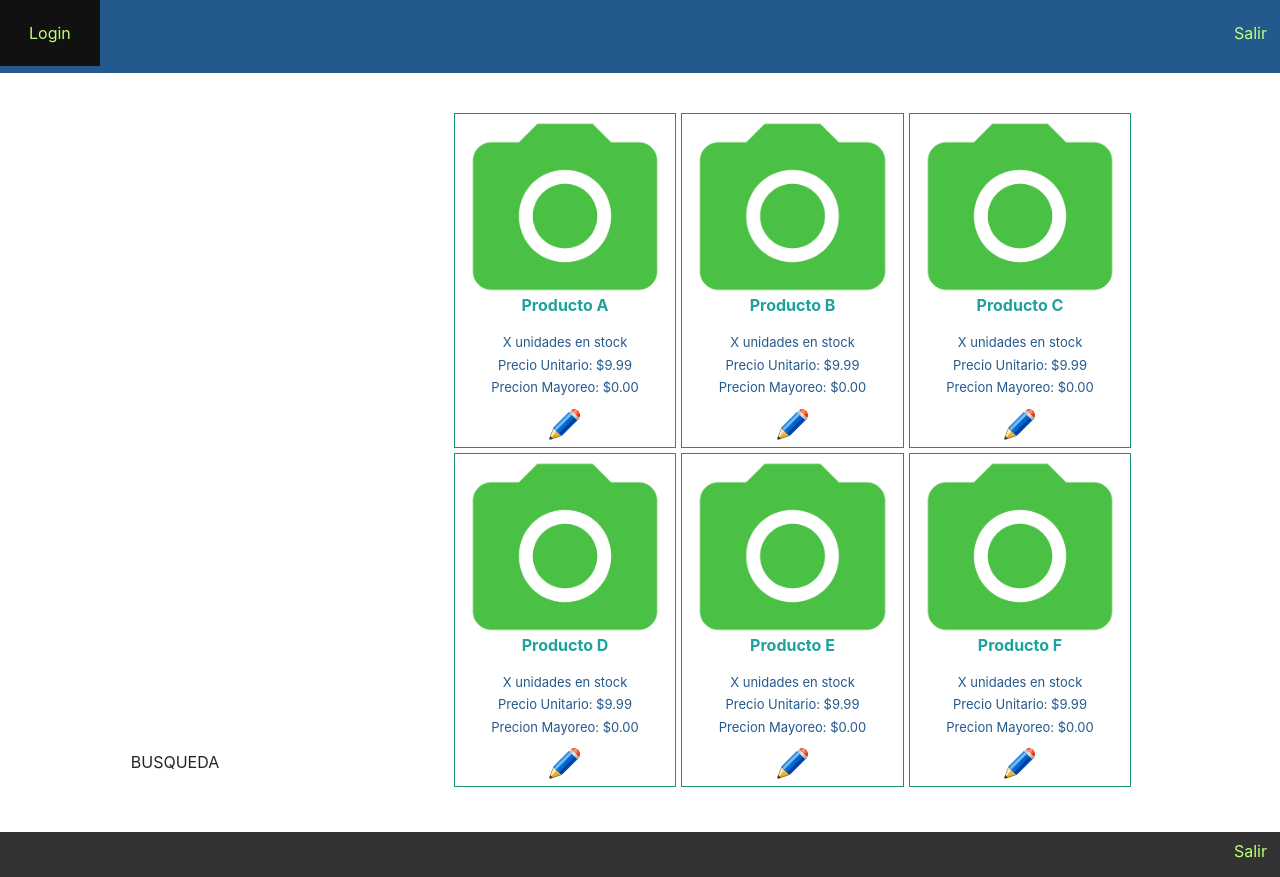
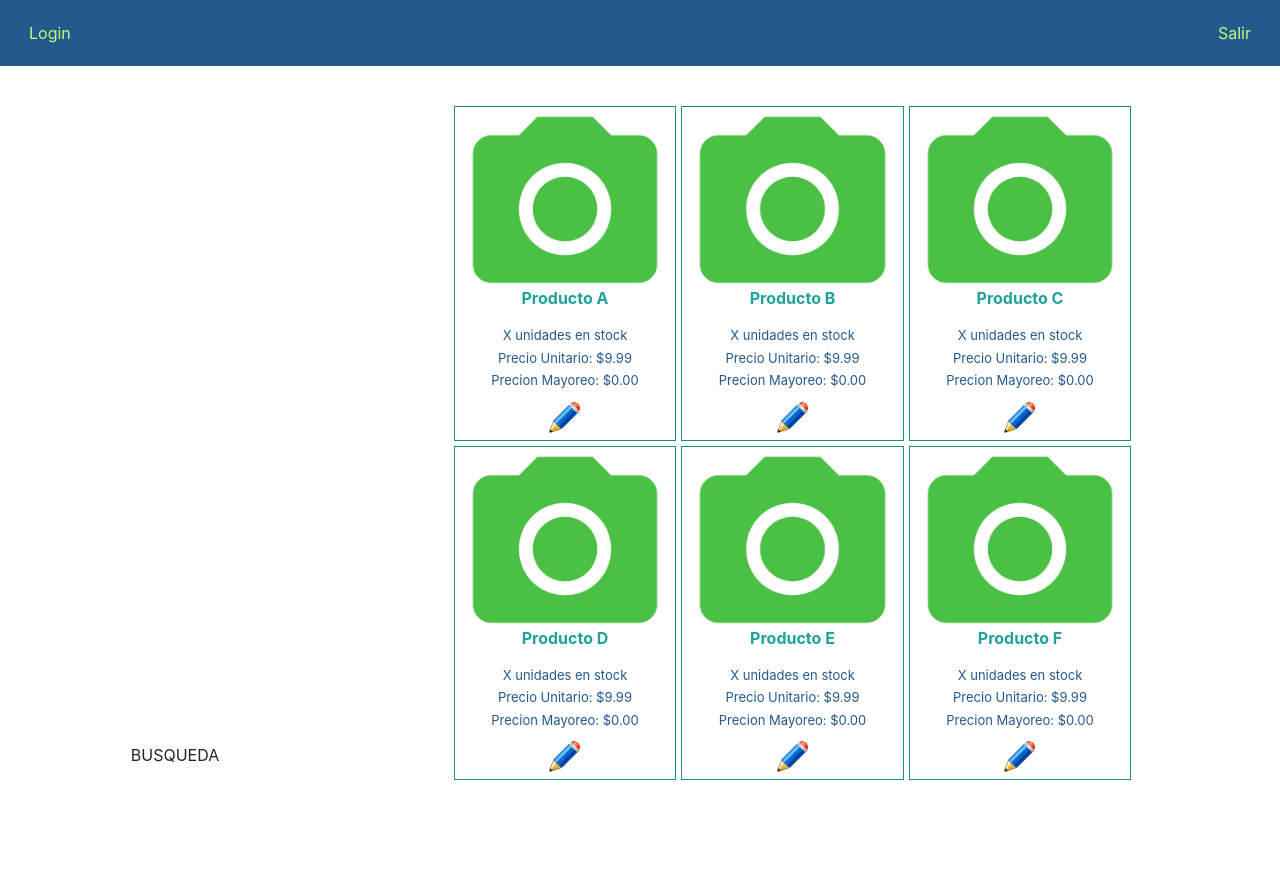
Before and after one commit to angelicaAvila/labCel, an Angular app in the folder proyecto/: page / in a window 1280 px wide. After the commit the page ends 825 px from the top, so only its background shows below. Built offline with nearby package versions, Linux system fonts and the light colour scheme.

Commit message:
Reorganize and rename files. UI changes

```diff
--- a/proyecto/src/app/app-routing.module.ts
+++ b/proyecto/src/app/app-routing.module.ts
@@ -1,10 +1,8 @@
 import { NgModule } from '@angular/core';
 import { Routes, RouterModule } from '@angular/router';
-import { InicioComponent } from './Inicio/inicio.component';
 import { LoginComponent } from './menu/top-menu/login/login.component';
 
 const routes: Routes = [
-  {path: '', component: InicioComponent},
   {path: 'login', component: LoginComponent}
 ];
 
@@ -14,4 +12,4 @@ const routes: Routes = [
 })
 export class AppRoutingModule { }
 
-export const routingComponents= [InicioComponent]
+export const routingComponents= []
--- a/proyecto/src/app/app.module.ts
+++ b/proyecto/src/app/app.module.ts
@@ -5,13 +5,14 @@ import { AppRoutingModule, routingComponents } from './app-routing.module';
 import { AppComponent } from './app.component';
 import { LoginComponent } from './menu/top-menu/login/login.component';
 import { TopMenuComponent } from './menu/top-menu/top-menu.component';
-import { InicioComponent } from './inicio/inicio.component';
+import { LogoutComponent } from './menu/top-menu/logOut/logout.component';
 import { DashboardComponent } from './dashboard/dashboard.component';
 import { ProductsComponent } from './dashboard/products/products.component';
 
 @NgModule({
   declarations: [
     AppComponent,
+    LogoutComponent,
     LoginComponent,
     TopMenuComponent,
     routingComponents,
--- a/proyecto/src/app/inicio/inicio.component.css
+++ /dev/null
@@ -1,24 +0,0 @@
-ul {
-    list-style-type: none;
-    margin: 0;
-    padding: 0;
-    overflow: hidden;
-    background-color: #333;
-  }
-
-  li {
-    float: left;
-    height: 45px;
-  }
-
-  li a {
-    display: block;
-    color: white;
-    text-align: center;
-    padding: 14px 16px;
-    text-decoration: none;
-  }
-
-  li a:hover {
-    background-color: #111;
-  }
--- a/proyecto/src/app/inicio/inicio.component.html
+++ /dev/null
@@ -1,5 +0,0 @@
-<div>
-  <ul>
-      <li><button style="position: absolute; right: 0" class="btn button-link" (click)="salir()">Salir</button></li>
-  </ul>
-</div>
--- /dev/null
+++ b/proyecto/src/app/menu/top-menu/logOut/logout.component.css
@@ -0,0 +1,24 @@
+ul {
+    list-style-type: none;
+    margin: 0;
+    padding: 0;
+    overflow: hidden;
+    background-color: #333;
+  }
+
+  li {
+    float: left;
+    height: 45px;
+  }
+
+  li a {
+    display: block;
+    color: white;
+    text-align: center;
+    padding: 14px 16px;
+    text-decoration: none;
+  }
+
+  li a:hover {
+    background-color: #111;
+  }
--- /dev/null
+++ b/proyecto/src/app/menu/top-menu/logOut/logout.component.html
@@ -0,0 +1 @@
+<button class="btn button-link" (click)="salir()">Salir</button>
--- a/proyecto/src/app/menu/top-menu/top-menu.component.css
+++ b/proyecto/src/app/menu/top-menu/top-menu.component.css
@@ -3,7 +3,6 @@ ul {
     margin: 0;
     padding: 0;
     overflow: hidden;
-    background-color: #333;
   }
 
   li {
@@ -17,7 +16,3 @@ ul {
     padding: 14px 16px;
     text-decoration: none;
   }
-
-  li a:hover {
-    background-color: #111;
-  }
--- a/proyecto/src/app/menu/top-menu/top-menu.component.html
+++ b/proyecto/src/app/menu/top-menu/top-menu.component.html
@@ -1,5 +1,5 @@
 
 <ul class="menu">
     <li><a href="#login"><app-login></app-login></a></li>
-    <li><a href=""><app-inicio></app-inicio></a></li>
+    <li><a style="position: absolute; right: 0" href=""><app-logout></app-logout></a></li>
 </ul>
```
Also changed, not shown: proyecto/src/app/menu/top-menu/logOut/logout.component.ts (renamed from proyecto/src/app/inicio/inicio.component.ts, +4 -4 lines), 1 other file (tests, documents, lock files or other folders).
